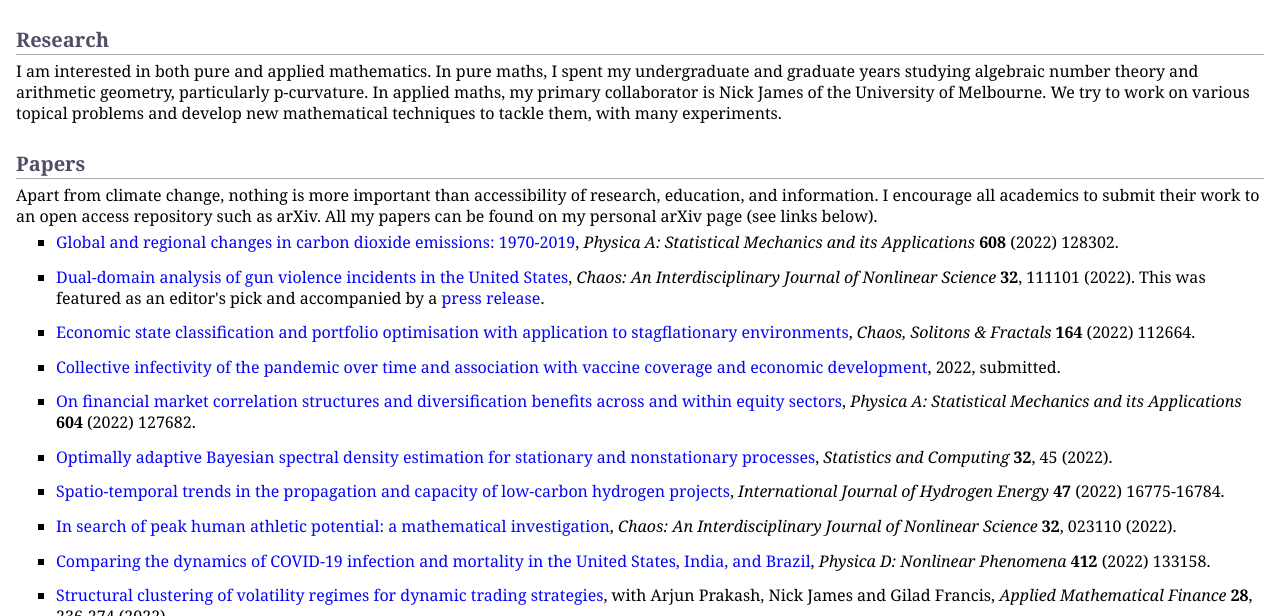
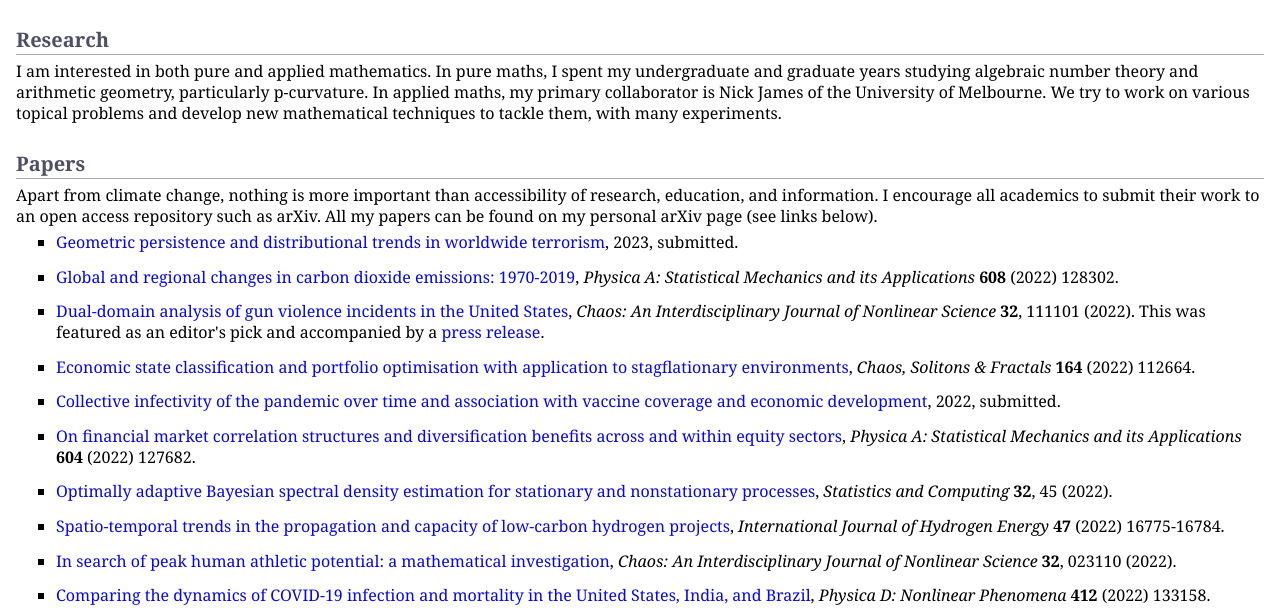
Before and after one commit to MaxMenzies/maxmenzies.com, a Jekyll site: the page index.html, which Jekyll copies as it is, in a window 1280 px wide and 900 px high, cut to the strip 284-900 px from the top of the window. Built offline with Jekyll 4.4.1, drawn with Linux system fonts in a browser that asks for light colours.

Commit message:
Update index.html

```diff
--- a/index.html
+++ b/index.html
@@ -39,6 +39,10 @@
 <p>I am interested in both pure and applied mathematics. In pure maths, I spent my undergraduate and graduate years studying algebraic number theory and arithmetic geometry, particularly p-curvature. In applied maths, my primary collaborator is Nick James of the University of Melbourne. We try to work on various topical problems and develop new mathematical techniques to tackle them, with many experiments.</p>
 <h2>Papers</h2>
 <p>Apart from climate change, nothing is more important than accessibility of research, education, and information. I encourage all academics to submit their work to an open access repository such as arXiv. All my papers can be found on my personal arXiv page (see links below). </p>
+<ul>
+<li><p><a href="https://arxiv.org/abs/2301.00408">Geometric persistence and distributional trends in worldwide terrorism</a>, 2023, submitted.</p>
+</li>
+</ul>
 <ul>
 <li><p><a href="https://www.sciencedirect.com/science/article/abs/pii/S0378437122008603">Global and regional changes in carbon dioxide emissions: 1970-2019</a>, <i>Physica A: Statistical Mechanics and its Applications</i> <b>608</b> (2022) 128302.</p>
 </li>
```
